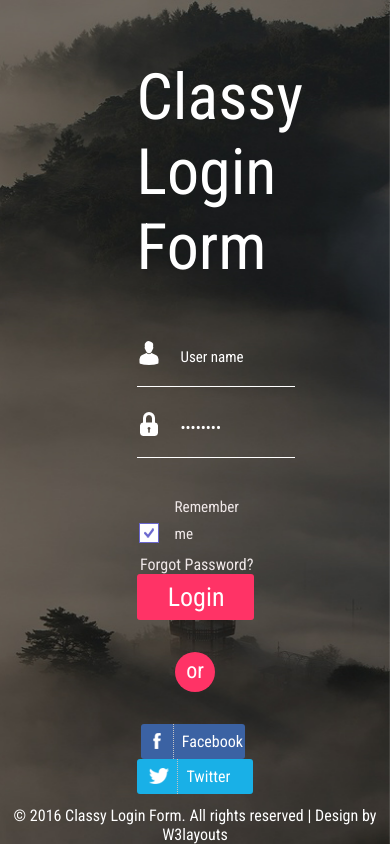
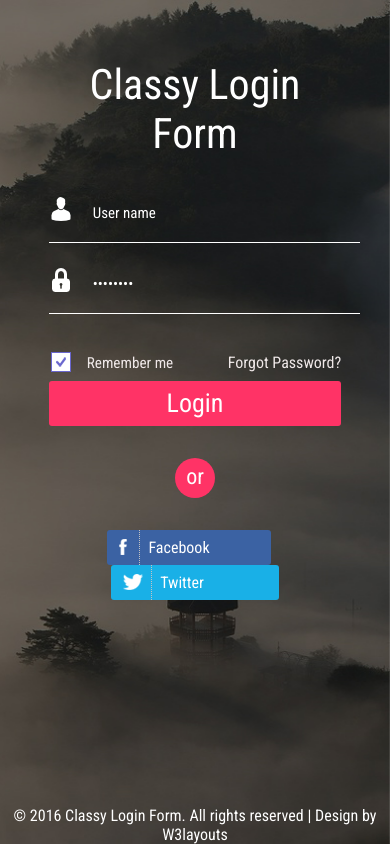
Before and after one commit to jashanbhullar/angular-authguard, an Angular app: page /login in a window 390 px wide. Built offline with nearby package versions, Linux system fonts and the light colour scheme.

Commit message:
- Some style fixes

```diff
--- a/src/app/components/login/login.component.scss
+++ b/src/app/components/login/login.component.scss
@@ -1,24 +1,25 @@
 .header {
-  background: url('../../../assets/images/banner1.jpg')no-repeat;
+  background: url('../../../assets/images/banner1.jpg') no-repeat;
   height: 100%;
   background-attachment: fixed;
   background-position: center;
   background-size: cover;
+  color: #fff;
 
   .header-main {
     width: 30%;
     margin: 0 auto;
-
+    padding-top: 30px;
     h1 {
       font-size: 64px;
-      color: #FFFFFF;
+      color: #ffffff;
       text-align: center;
       padding-bottom: 0.8em;
     }
 
     .header-left-bottom {
       input {
-        &[type="text"] {
+        &[type='text'] {
           background: url('../../../assets/images/m.png') no-repeat 0px 5px;
           outline: none;
           font-size: 15px;
@@ -32,7 +33,7 @@
           display: inline-block;
         }
 
-        &[type="password"] {
+        &[type='password'] {
           background: url('../../../assets/images/l.png') no-repeat 0px 5px;
           outline: none;
           font-size: 15px;
@@ -46,9 +47,9 @@
           display: inline-block;
         }
 
-        &[type="submit"] {
+        &[type='submit'] {
           background: #ff3366;
-          color: #FFF;
+          color: #fff;
           font-size: 26px;
           padding: 0.3em 1.2em;
           width: 100%;
@@ -98,13 +99,13 @@
             height: 18px;
             outline: none;
             background: #fff;
-            border: 1px solid #6A67CE;
+            border: 1px solid #6a67ce;
           }
 
           input {
-            +i:after {
+            + i:after {
               content: '';
-              background: url("../../../assets/images/tick.png") no-repeat 5px 5px;
+              background: url('../../../assets/images/tick.png') no-repeat 5px 5px;
               top: -1px;
               left: -1px;
               width: 15px;
@@ -119,12 +120,11 @@
             position: absolute;
             left: -9999px;
 
-            &:checked+i:after {
+            &:checked + i:after {
               opacity: 1;
             }
           }
         }
-
 
         .forgot {
           float: right;
@@ -142,7 +142,6 @@
             }
           }
         }
-
       }
 
       .sign-up {
@@ -167,8 +166,8 @@
 
         a {
           &.face {
-            background: url('../../../assets/images/fac.png') no-repeat 12px 9px #3B62A3;
-            color: #FFF;
+            background: url('../../../assets/images/fac.png') no-repeat 12px 9px #3b62a3;
+            color: #fff;
             font-size: 16px;
             font-weight: 400;
             padding: 0 2em;
@@ -181,14 +180,14 @@
             font-family: 'Roboto Condensed', sans-serif;
 
             &:hover {
-              background: url('../../../assets/images/fac.png') no-repeat 12px 9px #0E387C;
+              background: url('../../../assets/images/fac.png') no-repeat 12px 9px #0e387c;
               transition: 0.5s all;
             }
           }
 
           &.twitt {
-            background: url('../../../assets/images/twitter.png') no-repeat 12px 9px #19B0E7;
-            color: #FFF;
+            background: url('../../../assets/images/twitter.png') no-repeat 12px 9px #19b0e7;
+            color: #fff;
             font-size: 16px;
             font-weight: 400;
             padding: 0 2.5em;
@@ -202,7 +201,7 @@
             font-family: 'Roboto Condensed', sans-serif;
 
             &:hover {
-              background: url('../../../assets/images/twitter.png') no-repeat 12px 9px #0192C7;
+              background: url('../../../assets/images/twitter.png') no-repeat 12px 9px #0192c7;
               transition: 0.5s all;
             }
           }
@@ -223,21 +222,22 @@
     left: 0;
     right: 0;
     text-align: center;
-    color: white;
   }
 }
 
 @media (max-width: 1024px) {
+  .header {
     .header-main {
       width: 48%;
     }
   }
+}
 
 @media (max-width: 768px) {
+  .header {
     .header-left-bottom input {
-
-    &[type="text"],
-    &[type="password"] {
+      &[type='text'],
+      &[type='password'] {
         width: 80%;
       }
     }
@@ -260,7 +260,7 @@
       margin: 1em 0;
     }
 
-  .header-left-bottom input[type="submit"] {
+    .header-left-bottom input[type='submit'] {
       font-size: 20px;
     }
 
@@ -279,3 +279,4 @@
       }
     }
   }
+}
```
Lines whose indentation alone changed are shown as unchanged.
